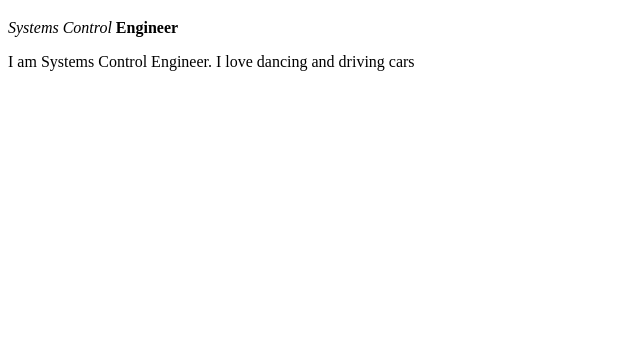
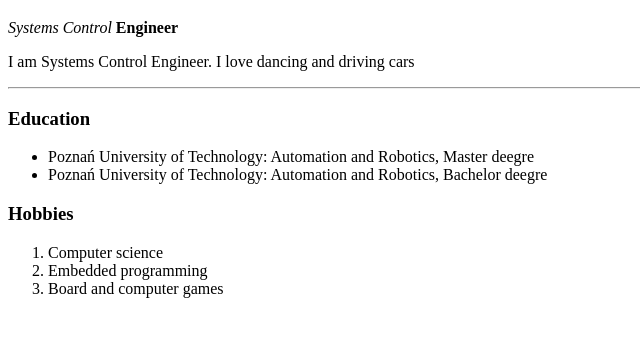
Before and after one commit to Jarojak/CV, a plain HTML site: page index.html in a window 1280 px wide. Shown: the part 61-398 px from the top of the page, without its empty margins (0-640 px from the left). Drawn offline with Linux system fonts and the light colour scheme.

Commit message:
hr, ul, ol, li

```diff
--- a/index.html
+++ b/index.html
@@ -7,7 +7,18 @@
     <h1>Jarosław Kostujak</h1>
     <p><em>Systems Control</em> <b>Engineer</b></p>
     <p>I am Systems Control Engineer. I love dancing and driving cars</p>
-
+    <hr>
+    <h3>Education</h3>
+    <ul>
+        <li>Poznań University of Technology: Automation and Robotics, Master deegre</li>
+        <li>Poznań University of Technology: Automation and Robotics, Bachelor deegre</li>
+    </ul>
+    <h3>Hobbies</h3>
+    <ol>
+        <li>Computer science</li>
+        <li>Embedded programming</li>
+        <li>Board and computer games</li>
+    </ol>
 
 </body>
 </html>
```
